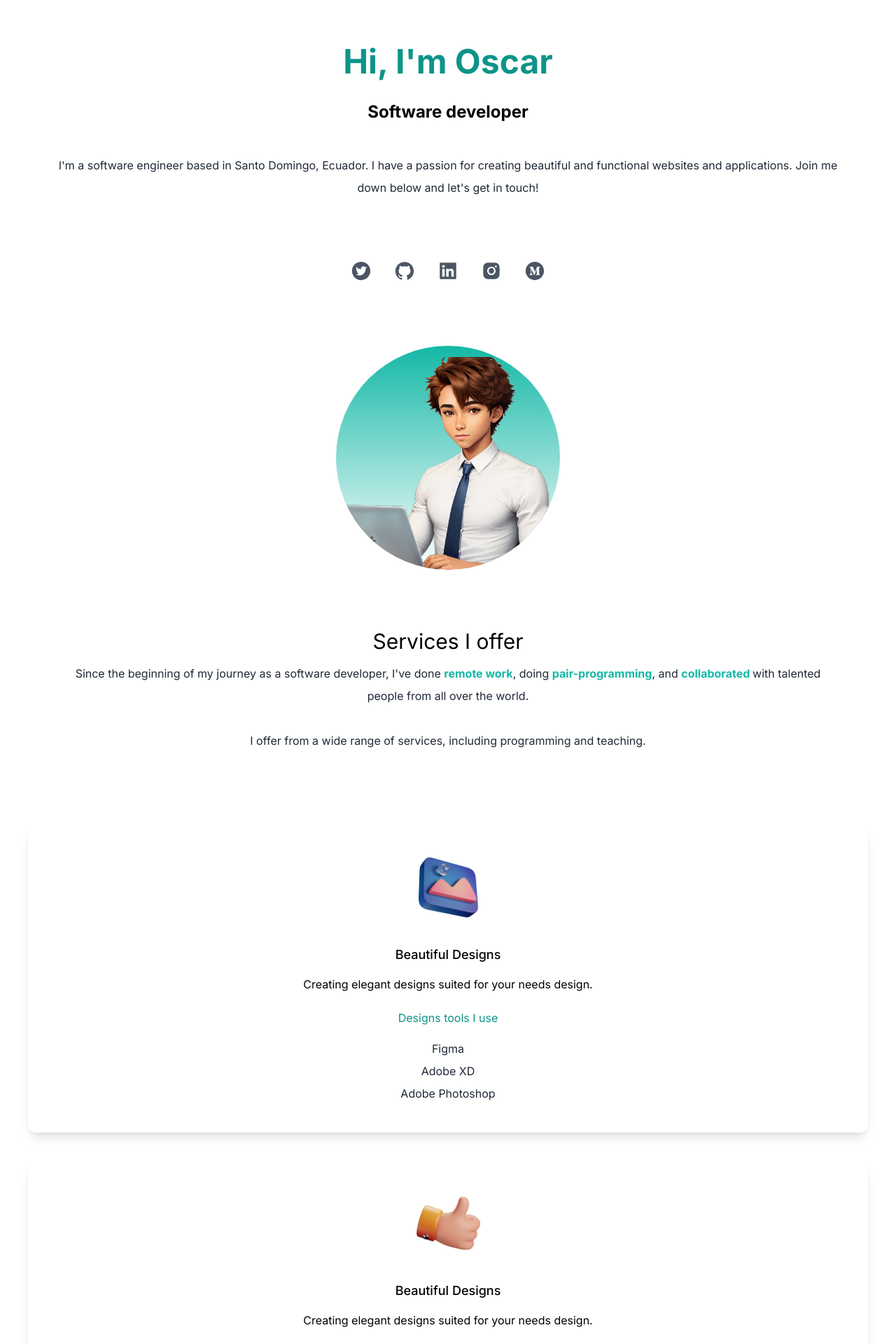
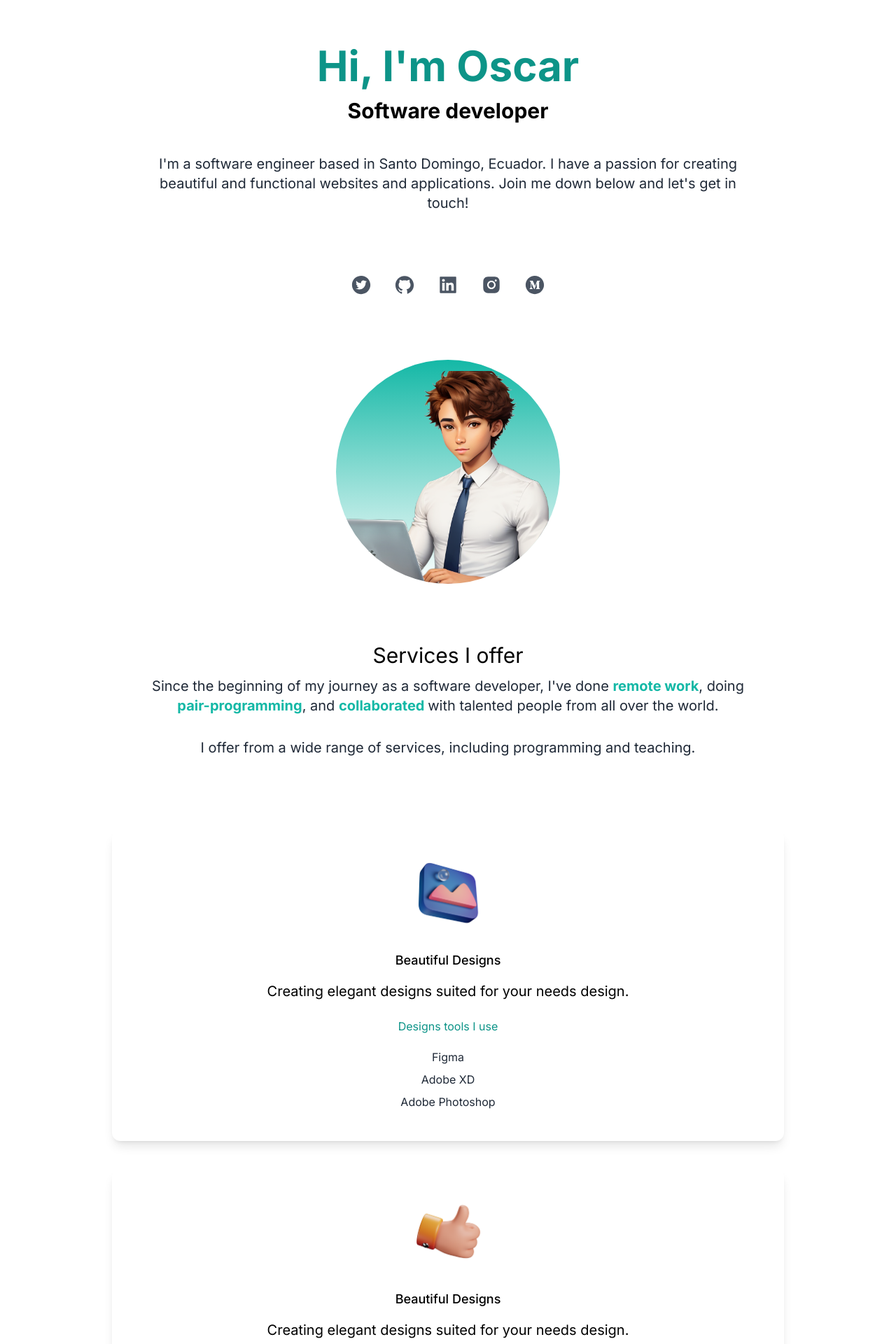
Before and after one commit to oovillagran/portfolio, a Next.js app: page / in a window 1280 px wide. Shown: the part 140-2060 px from the top of the page at 70% size. Built offline with nearby package versions, Linux system fonts and the light colour scheme.

Commit message:
Set break points

```diff
--- a/app/page.js
+++ b/app/page.js
@@ -11,6 +11,7 @@ import web2 from '../public/web2.png';
 import web3 from '../public/web3.png';
 import web4 from '../public/web4.png';
 import web5 from '../public/web5.png';
+import web6 from '../public/web6.png';
 
 export default function Home() {
   return (
@@ -21,7 +22,7 @@ export default function Home() {
         <link rel="icon" href="/favicon.ico" />
       </Head>
 
-      <main className='bg-white px-10'>
+      <main className='bg-white px-10 md:px-20 lg:px-40'>
         <section className="min-h-screen">
           <nav className='py-10 mb-12 flex justify-between'>
             <h1 className='text-xl font-burtons'>alfa&omega</h1>
@@ -33,9 +34,9 @@ export default function Home() {
             </ul>
           </nav>
           <div className="text-center p-10">
-            <h2 className='text-5xl py-2 text-teal-600 font-bold mb-4'>Hi, I'm Oscar</h2>
-            <h3 className='text-2xl py-2 font-bold mb-4'>Software developer</h3>
-            <p className='text-md py-5 leading-8 mb-4 text-gray-800'>I'm a software engineer based in Santo Domingo, Ecuador. I have a passion for creating beautiful and functional websites and applications. Join me down below and let's get in touch!</p>
+            <h2 className='text-5xl py-2 text-teal-600 font-bold md:text-6xl'>Hi, I'm Oscar</h2>
+            <h3 className='text-2xl py-2 font-bold mb-4 md:text-3xl'>Software developer</h3>
+            <p className='text-md py-5 leading-8 mb-4 text-gray-800 md:text-xl'>I'm a software engineer based in Santo Domingo, Ecuador. I have a passion for creating beautiful and functional websites and applications. Join me down below and let's get in touch!</p>
           </div>
           <div className="text-3xl flex justify-center gap-8 py-3 text-gray-600">
             <AiFillTwitterCircle />
@@ -54,14 +55,14 @@ export default function Home() {
             <h3 className="text-3xl py-1">
               Services I offer
             </h3>
-            <p className="text-md py-2 leading-8 mb-4 text-gray-800">
+            <p className="text-md py-2 leading-8 mb-4 text-gray-800 md:text-xl">
               Since the beginning of my journey as a software developer,
               I've done <span className="text-teal-500 font-bold">remote
               work</span>, doing <span className="text-teal-500 font-bold">pair-programming</span>,
               and <span className="text-teal-500 font-bold">collaborated </span>
               with talented people from all over the world.
             </p>
-            <p className="text-md py-2 leading-8 mb-4 text-gray-800">
+            <p className="text-md py-2 leading-8 mb-4 text-gray-800 md:text-xl">
               I offer from a wide range of services, including programming and teaching.
             </p>
           </div>
@@ -69,7 +70,7 @@ export default function Home() {
             <div className="text-center shadow-lg p-10 rounded-xl my-10">
                 <Image src={design} width={100} height={100} className="mx-auto" />
               <h3 className="text-lg font-medium pt-8 pb-2">Beautiful Designs</h3>
-              <p className="py-2">
+              <p className="py-2 md:text-xl">
                 Creating elegant designs suited for your needs design.
               </p>
               <h4 className="py-4 text-teal-600">Designs tools I use</h4>
@@ -82,7 +83,7 @@ export default function Home() {
             <div className="text-center shadow-lg p-10 rounded-xl my-10">
                 <Image src={consulting} width={100} height={100} className="mx-auto" />
               <h3 className="text-lg font-medium pt-8 pb-2">Beautiful Designs</h3>
-              <p className="py-2">
+              <p className="py-2 md:text-xl">
                 Creating elegant designs suited for your needs design.
               </p>
               <h4 className="py-4 text-teal-600">Designs tools I use</h4>
@@ -95,7 +96,7 @@ export default function Home() {
             <div className="text-center shadow-lg p-10 rounded-xl my-10">
                 <Image src={code} width={100} height={100} className="mx-auto" />
               <h3 className="text-lg font-medium pt-8 pb-2">Beautiful Designs</h3>
-              <p className="py-2">
+              <p className="py-2 md:text-xl">
                 Creating elegant designs suited for your needs design.
               </p>
               <h4 className="py-4 text-teal-600">Designs tools I use</h4>
@@ -110,16 +111,36 @@ export default function Home() {
         <section>
           <div>
             <h3 className="text-3xl text-center py-1">Portfolio</h3>
-            <p className="text-md py-2 leading-8 mb-4 text-gray-800">
+            <p className="text-md py-2 leading-8 mb-4 text-gray-800 md:text-xl">
               Since the beginning of my journey as a software developer,
               I've done <span className="text-teal-500 font-bold">remote
               work</span>, doing <span className="text-teal-500 font-bold">pair-programming</span>,
               and <span className="text-teal-500 font-bold">collaborated </span>
               with talented people from all over the world.
             </p>
-            <p className="text-md py-2 leading-8 mb-4 text-gray-800">
+            <p className="text-md py-2 leading-8 mb-4 text-gray-800 md:text-xl">
               I offer from a wide range of services, including programming and teaching.
             </p>
+          </div>
+          <div>
+            <div className="shadow-lg rounded-xl">
+              <Image src={web1} width={100} height={100} className="mx-auto" />
+            </div>
+            <div className="shadow-lg rounded-xl">
+              <Image src={web2} width={100} height={100} className="mx-auto" />
+            </div>
+            <div className="shadow-lg rounded-xl">
+              <Image src={web3} width={100} height={100} className="mx-auto" />
+            </div>
+            <div className="shadow-lg rounded-xl">
+              <Image src={web4} width={100} height={100} className="mx-auto" />
+            </div>
+            <div className="shadow-lg rounded-xl">
+              <Image src={web5} width={100} height={100} className="mx-auto" />
+            </div>
+            <div className="shadow-lg rounded-xl">
+              <Image src={web6} width={100} height={100} className="mx-auto" />
+            </div>
           </div>
         </section>
       </main>
```
